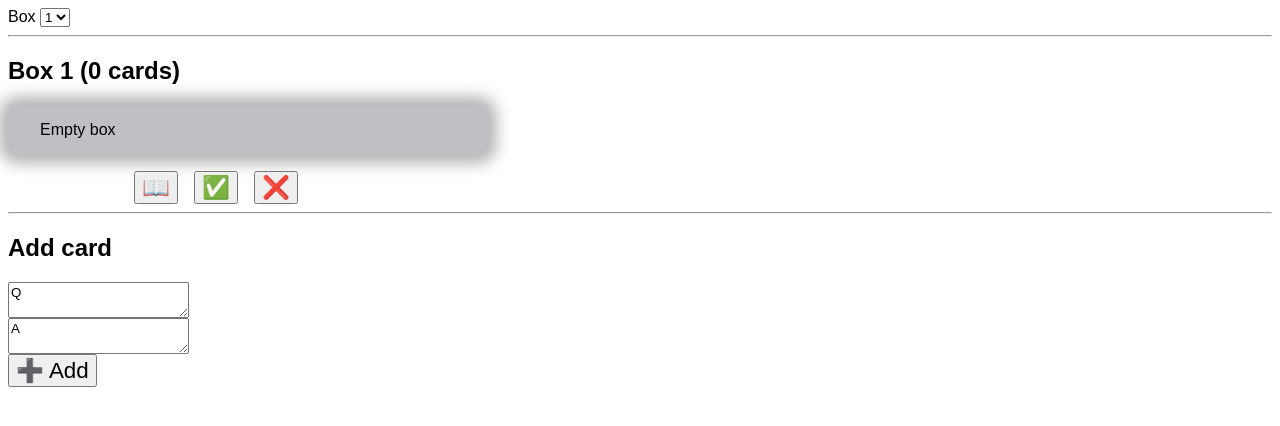
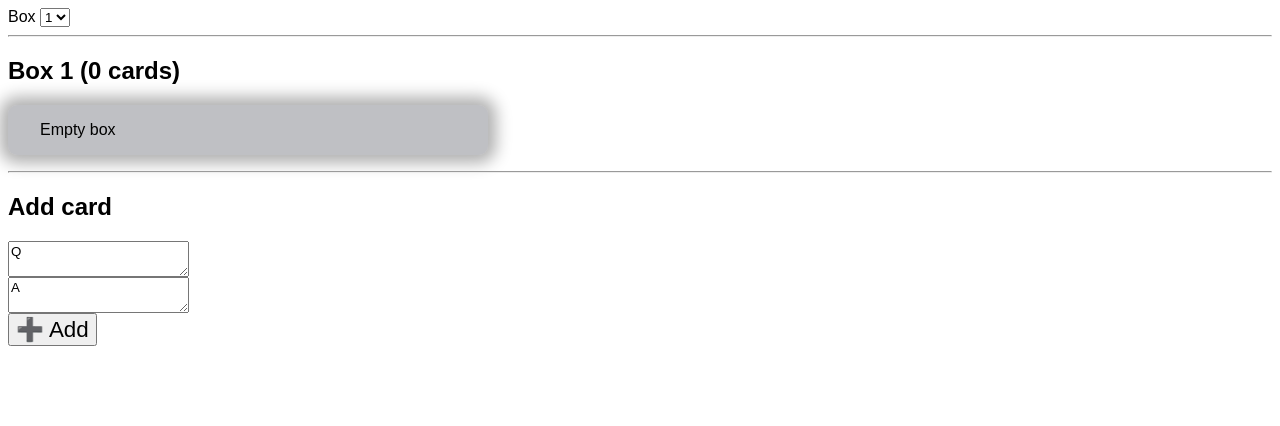
Before and after one commit to RandomSearch18/qr-tool, a website built with Vite: page index.html in a window 1280 px wide. Built offline with nearby package versions, Linux system fonts and the light colour scheme.

Commit message:
Fix the nav buttons (1,107 B)

```diff
--- a/index.html
+++ b/index.html
@@ -10,11 +10,12 @@
     padding: 1em 2em;
     box-shadow: 0 0 1em 0.5em #00000050;
   }
-  a + a {
-    display: flex;
-    width: 26em;
-    justify-content: center;
-    gap: 1em;
+  nav {
+    text-align: center;
+    max-width: 26em;
+    & > * {
+      margin: 0 8px;
+    }
   }
   button {
     font-size: 1.4em;
@@ -32,10 +33,11 @@ Box
     <h2></h2>
     <p></p>
   </div>
-  <a>
+  <!-- We're abusing the nav element here, because a short unique tag is helpful, and it has to be a block element. -->
+  <nav>
     <button onclick="s()">📖</button><button onclick="n(1)">✅</button
     ><button onclick="n(0)">❌</button>
-  </a>
+  </nav>
 </a>
 <hr />
 <h2>Add card</h2>
--- a/src/main.ts
+++ b/src/main.ts
@@ -18,7 +18,7 @@ let renderCard = () => {
     ? ($("p").textContent = currentCard()[0])
     : ($("p").textContent = "Empty box")
   // Hide the card-specific buttons if there aren't any cards
-  $<HTMLAnchorElement>("a+a").hidden = !currentCard()
+  $<HTMLAnchorElement>("nav").hidden = !currentCard()
 }
 
 // @ts-ignore `b` for "box dropdown changed"
```
